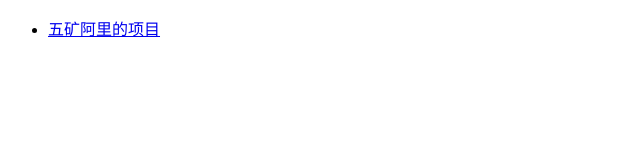
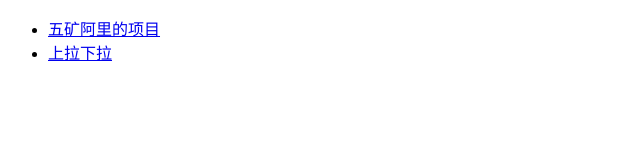
Before and after one commit to wanglei8381/wanglei8381.github.io, a plain HTML site: page index.html in a window 1280 px wide. Shown: the whole page, without its empty margins (0-640 px from the left). Drawn offline with Linux system fonts and the light colour scheme.

Commit message:
上拉下拉

```diff
--- a/index.html
+++ b/index.html
@@ -7,6 +7,7 @@
 <body>
 <ul>
   <li><a href="assets/ali/index.html">五矿阿里的项目</a></li>
+  <li><a href="assets/pulldown/index.html">上拉下拉</a></li>
 </ul>
 </body>
 </html>
```
